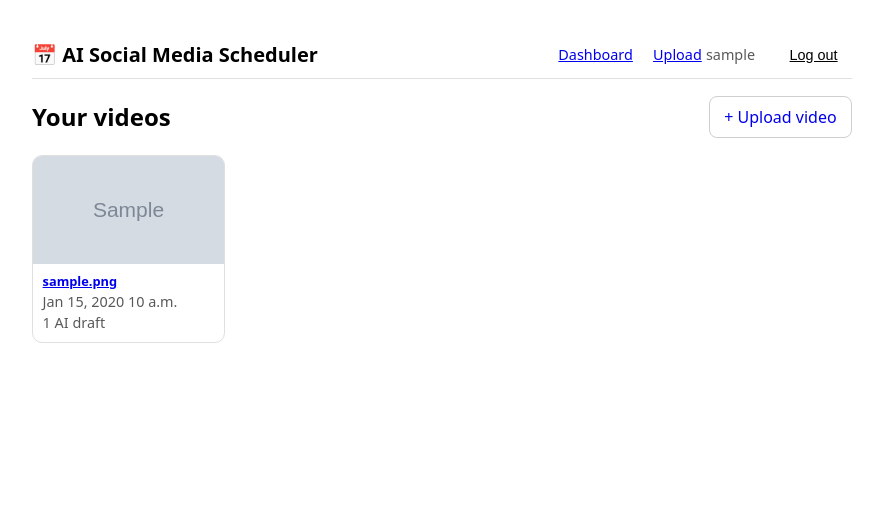
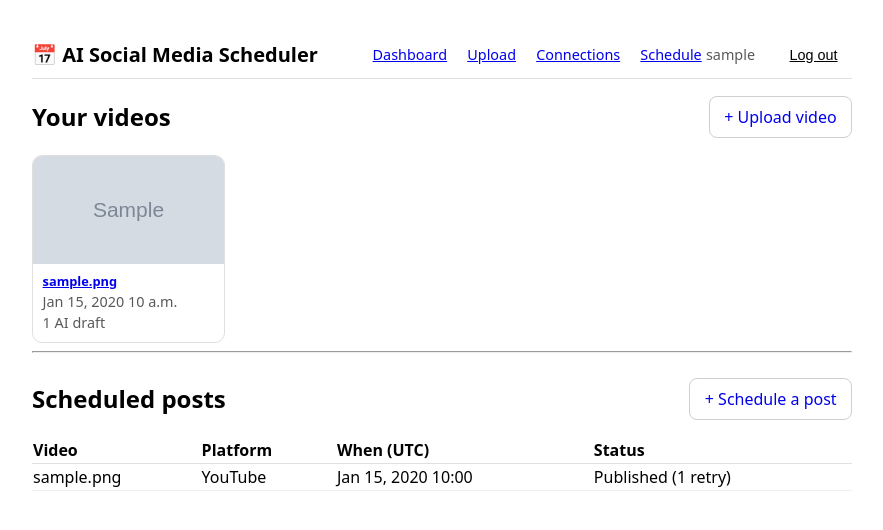
Before and after one commit to vennela100/ai-social-media-scheduler, a Django app: page /dashboard/ in a window 1280 px wide. Shown: the top 530 px of the page, without its empty margins (198-1081 px from the left). Run offline with Django 5.2, Linux system fonts and the light colour scheme; a user stored in the database is signed in; tables that the repository leaves empty hold one stand-in row (values such as "Sample post"); grey boxes marked "Sample" are stand-in pictures; some libraries are stand-ins or nearby versions.

Commit message:
Phase 3: YouTube OAuth + scheduling UI
OAuth connect/callback/disconnect flow storing encrypted tokens on
SocialAccount, automatic token refresh, and a resumable videos.insert upload
(core/youtube.py, gated on GOOGLE_OAUTH_CLIENT_ID/SECRET). Adds connections
page, scheduling form (user-scoped, future-time validation, UTC), and a
scheduled-posts list on the dashboard.

Co-Authored-By: Claude Opus 4.8 <noreply@anthropic.com>

```diff
--- a/config/settings.py
+++ b/config/settings.py
@@ -71,6 +71,11 @@ CLOUDINARY_URL = os.environ.get("CLOUDINARY_URL", "")
 # Gemini (Phase 2): free key from https://aistudio.google.com/. Empty until set;
 # core.ai.generate_metadata() raises a clear error rather than calling the SDK.
 GEMINI_API_KEY = os.environ.get("GEMINI_API_KEY", "")
+
+# Google / YouTube OAuth (Phase 3): from a Google Cloud project's OAuth client
+# (type "Web application"). Empty until set; core.youtube gates on these.
+GOOGLE_OAUTH_CLIENT_ID = os.environ.get("GOOGLE_OAUTH_CLIENT_ID", "")
+GOOGLE_OAUTH_CLIENT_SECRET = os.environ.get("GOOGLE_OAUTH_CLIENT_SECRET", "")
 
 # Telegram failure alerts (Phase 4). Empty until the user adds the secrets;
 # notify_failure() no-ops cleanly while these are blank.
--- a/core/forms.py
+++ b/core/forms.py
@@ -2,7 +2,9 @@
 
 from django import forms
 
-from .models import AIContent, Platform
+from django.utils import timezone
+
+from .models import AIContent, Platform, ScheduledPost, SocialAccount, Video
 
 # --- Upload limits (decision point — tune to your needs) ---
 # Cloudinary's free tier caps a single video around 100 MB, so staying under
@@ -69,3 +71,48 @@ class AIContentForm(forms.ModelForm):
             "generated_description": "Description",
             "generated_hashtags": "Hashtags",
         }
+
+
+class ScheduledPostForm(forms.ModelForm):
+    """Schedule a video to publish to a connected account at a UTC time."""
+
+    class Meta:
+        model = ScheduledPost
+        fields = ["video", "social_account", "ai_content", "final_caption", "scheduled_time_utc"]
+        widgets = {
+            "final_caption": forms.Textarea(attrs={"rows": 5}),
+            "scheduled_time_utc": forms.DateTimeInput(
+                attrs={"type": "datetime-local"}, format="%Y-%m-%dT%H:%M"
+            ),
+        }
+        labels = {"scheduled_time_utc": "Scheduled time (UTC)"}
+        help_texts = {
+            "scheduled_time_utc": "Enter the time in UTC. Local-timezone conversion comes in Phase 7.",
+            "ai_content": "Optional — link an AI draft for reference.",
+        }
+
+    def __init__(self, *args, user=None, **kwargs):
+        super().__init__(*args, **kwargs)
+        # Scope every choice to the signed-in user's own objects.
+        self.fields["video"].queryset = Video.objects.filter(user=user)
+        self.fields["social_account"].queryset = SocialAccount.objects.filter(user=user)
+        self.fields["ai_content"].queryset = AIContent.objects.filter(video__user=user)
+        self.fields["ai_content"].required = False
+        # The HTML datetime-local control submits without seconds/tz; accept it.
+        self.fields["scheduled_time_utc"].input_formats = ["%Y-%m-%dT%H:%M", "%Y-%m-%d %H:%M:%S"]
+
+    def clean_scheduled_time_utc(self):
+        when = self.cleaned_data["scheduled_time_utc"]
+        if when and when <= timezone.now():
+            raise forms.ValidationError("Pick a time in the future.")
+        return when
+
+    def clean(self):
+        cleaned = super().clean()
+        video = cleaned.get("video")
+        account = cleaned.get("social_account")
+        # Guard: the caption's destination account must belong to the same user
+        # as the video (querysets already enforce per-user; this catches mixups).
+        if video and account and video.user_id != account.user_id:
+            raise forms.ValidationError("Video and account belong to different users.")
+        return cleaned
--- a/core/urls.py
+++ b/core/urls.py
@@ -13,6 +13,13 @@ urlpatterns = [
     path("video/<int:pk>/", views.video_detail, name="video_detail"),
     path("video/<int:pk>/generate/", views.generate, name="generate"),
     path("ai/<int:pk>/edit/", views.aicontent_edit, name="aicontent_edit"),
+    # Connections (OAuth)
+    path("connections/", views.connections, name="connections"),
+    path("connections/youtube/connect/", views.youtube_connect, name="youtube_connect"),
+    path("connections/youtube/callback/", views.youtube_callback, name="youtube_callback"),
+    path("connections/youtube/disconnect/", views.youtube_disconnect, name="youtube_disconnect"),
+    # Scheduling
+    path("schedule/", views.schedule_post, name="schedule_post"),
     # Liveness check: 200 only if a trivial DB query succeeds.
     path("healthz/", views.healthz, name="healthz"),
 ]
--- a/core/views.py
+++ b/core/views.py
@@ -12,10 +12,16 @@ from django.core.exceptions import ImproperlyConfigured
 from django.db import connection
 from django.http import JsonResponse
 from django.shortcuts import get_object_or_404, redirect, render
+from django.urls import reverse
 
-from . import ai
-from .forms import AIContentForm, GenerateMetadataForm, VideoUploadForm
-from .models import AIContent, ScheduledPost, Video
+from . import ai, youtube
+from .forms import (
+    AIContentForm,
+    GenerateMetadataForm,
+    ScheduledPostForm,
+    VideoUploadForm,
+)
+from .models import AIContent, ScheduledPost, SocialAccount, Video
 from .storage import is_configured, upload_video
 
 logger = logging.getLogger("scheduler")
@@ -34,9 +40,13 @@ def home(request):
 
 @login_required
 def dashboard(request):
-    """List the signed-in user's uploaded videos."""
+    """List the signed-in user's uploaded videos and scheduled posts."""
     videos = Video.objects.filter(user=request.user)
-    return render(request, "dashboard.html", {"videos": videos})
+    posts = (
+        ScheduledPost.objects.filter(video__user=request.user)
+        .select_related("video", "social_account")
+    )
+    return render(request, "dashboard.html", {"videos": videos, "posts": posts})
 
 
 @login_required
@@ -152,6 +162,76 @@ def aicontent_edit(request, pk):
     return render(request, "aicontent_edit.html", {"form": form, "content": content})
 
 
+@login_required
+def connections(request):
+    """Show connected platform accounts and connect/disconnect controls."""
+    accounts = {a.platform: a for a in SocialAccount.objects.filter(user=request.user)}
+    return render(
+        request,
+        "connections.html",
+        {"accounts": accounts, "youtube_ready": youtube.is_configured()},
+    )
+
+
+@login_required
+def youtube_connect(request):
+    """Kick off the Google OAuth flow."""
+    if not youtube.is_configured():
+        messages.error(request, "YouTube OAuth isn't configured (GOOGLE_OAUTH_CLIENT_ID/SECRET).")
+        return redirect("core:connections")
+
+    redirect_uri = request.build_absolute_uri(reverse("core:youtube_callback"))
+    auth_url, state = youtube.build_auth_url(redirect_uri)
+    request.session["youtube_oauth_state"] = state
+    return redirect(auth_url)
+
+
+@login_required
+def youtube_callback(request):
+    """Handle Google's redirect: exchange the code and store tokens."""
+    if request.GET.get("error"):
+        messages.error(request, f"YouTube authorization was denied: {request.GET['error']}.")
+        return redirect("core:connections")
+
+    state = request.session.pop("youtube_oauth_state", None)
+    redirect_uri = request.build_absolute_uri(reverse("core:youtube_callback"))
+    try:
+        creds = youtube.exchange_code(redirect_uri, request.build_absolute_uri(), state)
+        youtube.save_account(request.user, creds)
+    except Exception as exc:
+        logger.error("YouTube OAuth callback failed: %s", exc)
+        messages.error(request, "Could not connect YouTube. Please try again.")
+        return redirect("core:connections")
+
+    messages.success(request, "YouTube connected.")
+    return redirect("core:connections")
+
+
+@login_required
+def youtube_disconnect(request):
+    """Remove the stored YouTube connection."""
+    if request.method == "POST":
+        SocialAccount.objects.filter(user=request.user, platform="youtube").delete()
+        messages.success(request, "YouTube disconnected.")
+    return redirect("core:connections")
+
+
+@login_required
+def schedule_post(request):
+    """Create a ScheduledPost (status=pending) for the cron to publish later."""
+    if request.method == "POST":
+        form = ScheduledPostForm(request.POST, user=request.user)
+        if form.is_valid():
+            post = form.save(commit=False)
+            post.status = ScheduledPost.Status.PENDING
+            post.save()
+            messages.success(request, "Post scheduled.")
+            return redirect("core:dashboard")
+    else:
+        form = ScheduledPostForm(user=request.user)
+    return render(request, "schedule.html", {"form": form})
+
+
 def healthz(request):
     """Return 200 if the app and database are reachable, else 503."""
     try:
--- a/templates/base.html
+++ b/templates/base.html
@@ -35,6 +35,8 @@
       {% if user.is_authenticated %}
         <a href="{% url 'core:dashboard' %}">Dashboard</a>
         <a href="{% url 'core:upload' %}">Upload</a>
+        <a href="{% url 'core:connections' %}">Connections</a>
+        <a href="{% url 'core:schedule_post' %}">Schedule</a>
         <span class="muted">{{ user.username }}</span>
         <form method="post" action="{% url 'logout' %}">{% csrf_token %}<button type="submit">Log out</button></form>
       {% else %}
--- a/templates/dashboard.html
+++ b/templates/dashboard.html
@@ -27,4 +27,27 @@
   {% else %}
     <p class="muted">No videos yet. <a href="{% url 'core:upload' %}">Upload your first one.</a></p>
   {% endif %}
+
+  <hr>
+  <div style="display:flex; justify-content:space-between; align-items:center;">
+    <h2>Scheduled posts</h2>
+    <a class="btn" href="{% url 'core:schedule_post' %}">+ Schedule a post</a>
+  </div>
+  {% if posts %}
+    <table style="width:100%; border-collapse:collapse;">
+      <tr style="text-align:left; border-bottom:1px solid #8884;">
+        <th>Video</th><th>Platform</th><th>When (UTC)</th><th>Status</th>
+      </tr>
+      {% for post in posts %}
+        <tr style="border-bottom:1px solid #8882;">
+          <td>{{ post.video }}</td>
+          <td>{{ post.social_account.get_platform_display }}</td>
+          <td>{{ post.scheduled_time_utc|date:"M j, Y H:i" }}</td>
+          <td>{{ post.get_status_display }}{% if post.retry_count %} ({{ post.retry_count }} retr{{ post.retry_count|pluralize:"y,ies" }}){% endif %}</td>
+        </tr>
+      {% endfor %}
+    </table>
+  {% else %}
+    <p class="muted">Nothing scheduled yet.</p>
+  {% endif %}
 {% endblock %}
```
Also changed, not shown: core/youtube.py (added, +198 -0 lines), requirements.txt (+4 -3 lines), templates/connections.html (added, +35 -0 lines), templates/schedule.html (added, +14 -0 lines).
